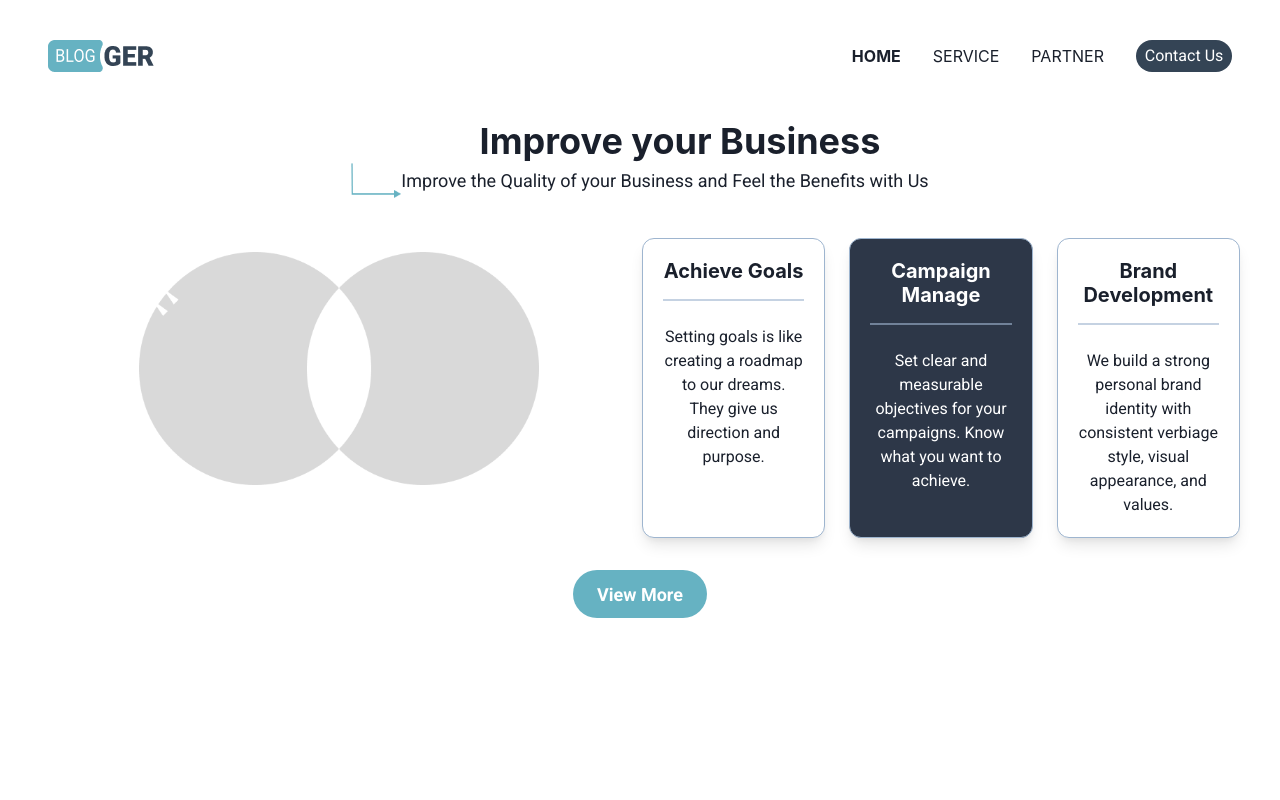
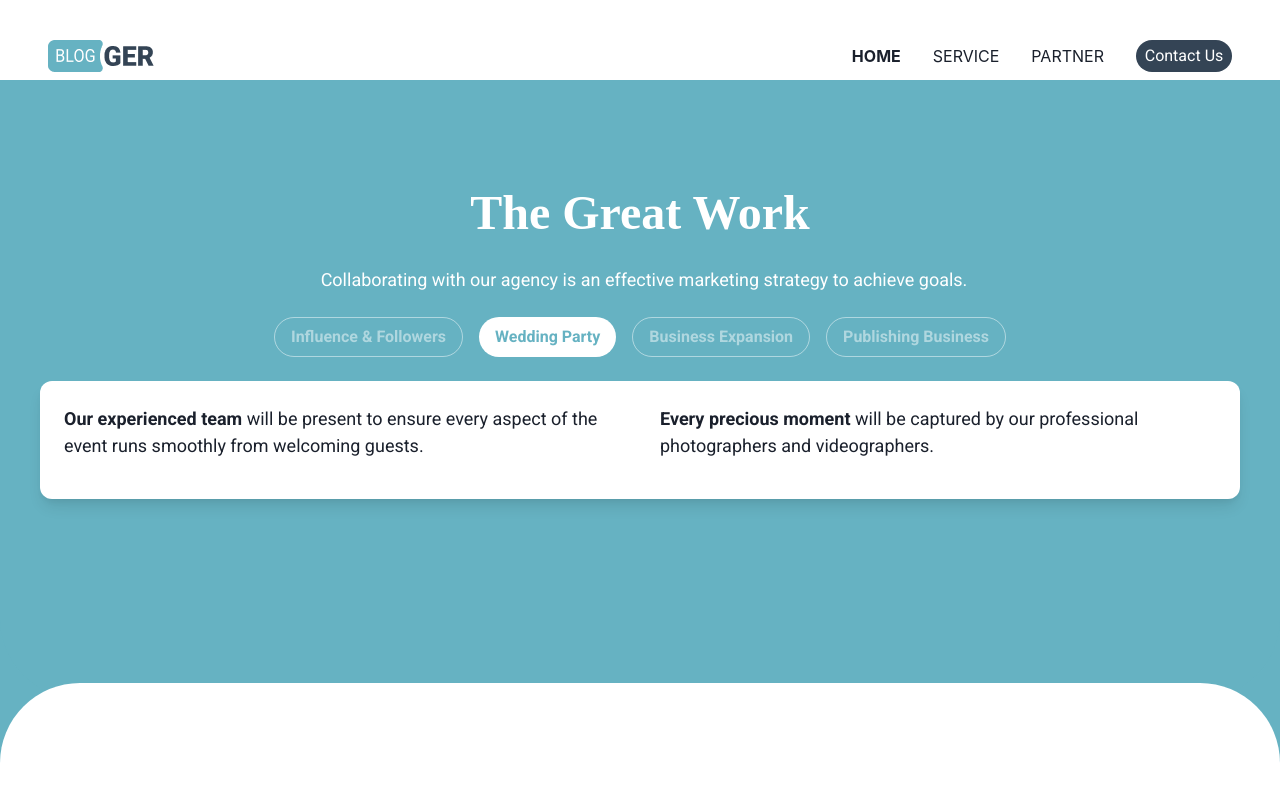
Before and after one commit to gabrielts212/teste-blogger-landing-page, a Next.js app: page / in a window 1280 px wide. Shown: the top 800 px of the page. Built offline with nearby package versions, Linux system fonts and the light colour scheme.

Commit message:
feat: greatwork 👍

```diff
--- a/src/components/GreatWork/GreatWork.jsx
+++ b/src/components/GreatWork/GreatWork.jsx
@@ -9,7 +9,6 @@ import {
   HStack,
 } from "@chakra-ui/react";
 import React from "react";
-import Image from "next/image";
 
 const GreatWork = () => {
   return (
@@ -69,6 +68,7 @@ const GreatWork = () => {
             Publishing Business
           </Button>
         </HStack>
+
         <SimpleGrid
           columns={{ base: 1, md: 2 }}
           spacing={10}
@@ -81,13 +81,13 @@ const GreatWork = () => {
           boxShadow="lg"
           mb={40}
         >
-          <Box>
+          <Box display="flex" alignItems="center">
             <Text fontSize={{ base: "md", md: "lg" }} mb={4}>
               <strong>Our experienced team</strong> will be present to ensure
               every aspect of the event runs smoothly from welcoming guests.
             </Text>
           </Box>
-          <Box>
+          <Box display="flex" alignItems="center">
             <Text fontSize={{ base: "md", md: "lg" }} mb={4}>
               <strong>Every precious moment</strong> will be captured by our
               professional photographers and videographers.
--- a/src/pages/index.js
+++ b/src/pages/index.js
@@ -11,8 +11,8 @@ export default function Home() {
   return (
     <div>
       <Header />
-      {/* <Principalpage />
-      <GreatWork/> */}
+      {/* <Principalpage /> */}
+      <GreatWork/>
       <Business />
       <Form />
       <Plans />
```
